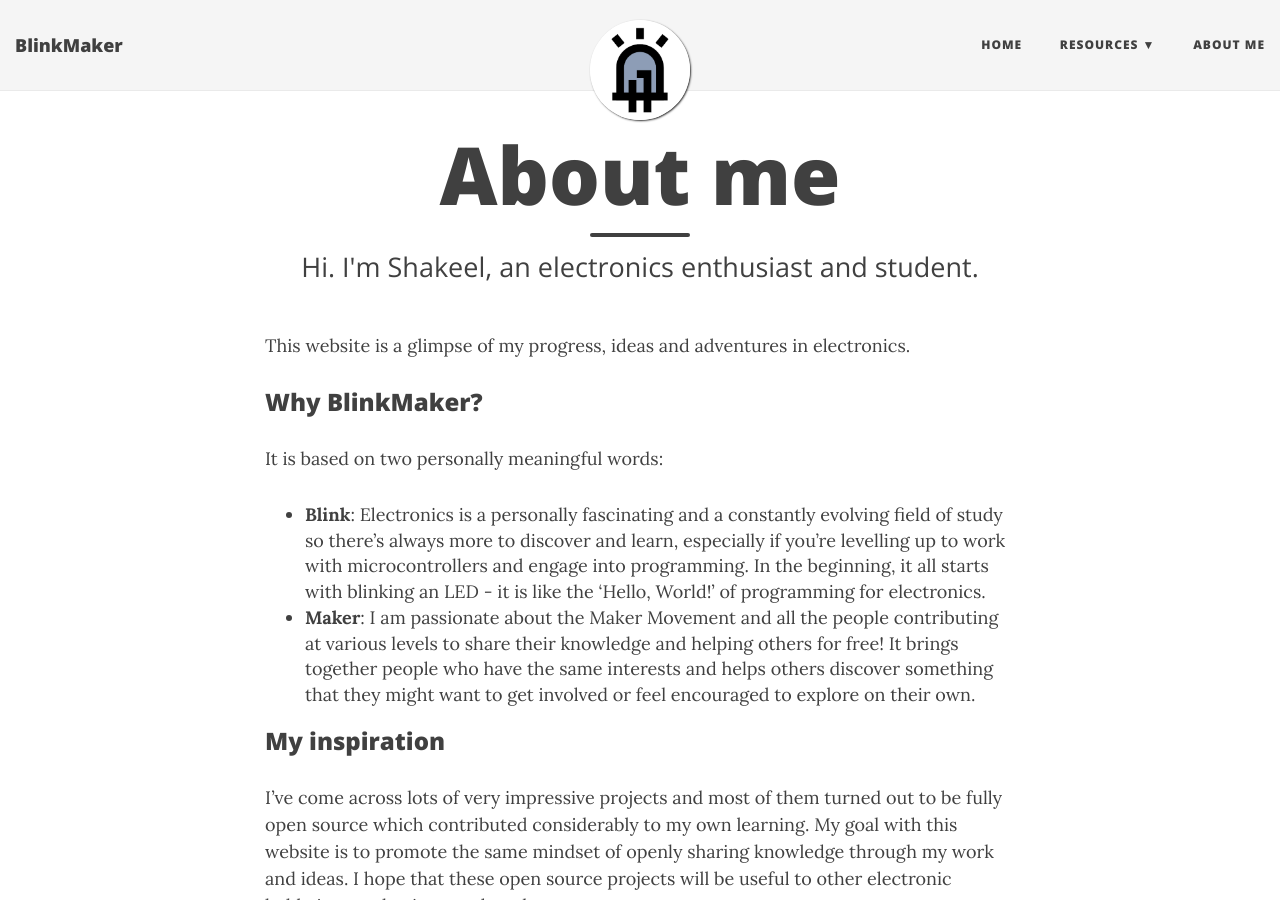
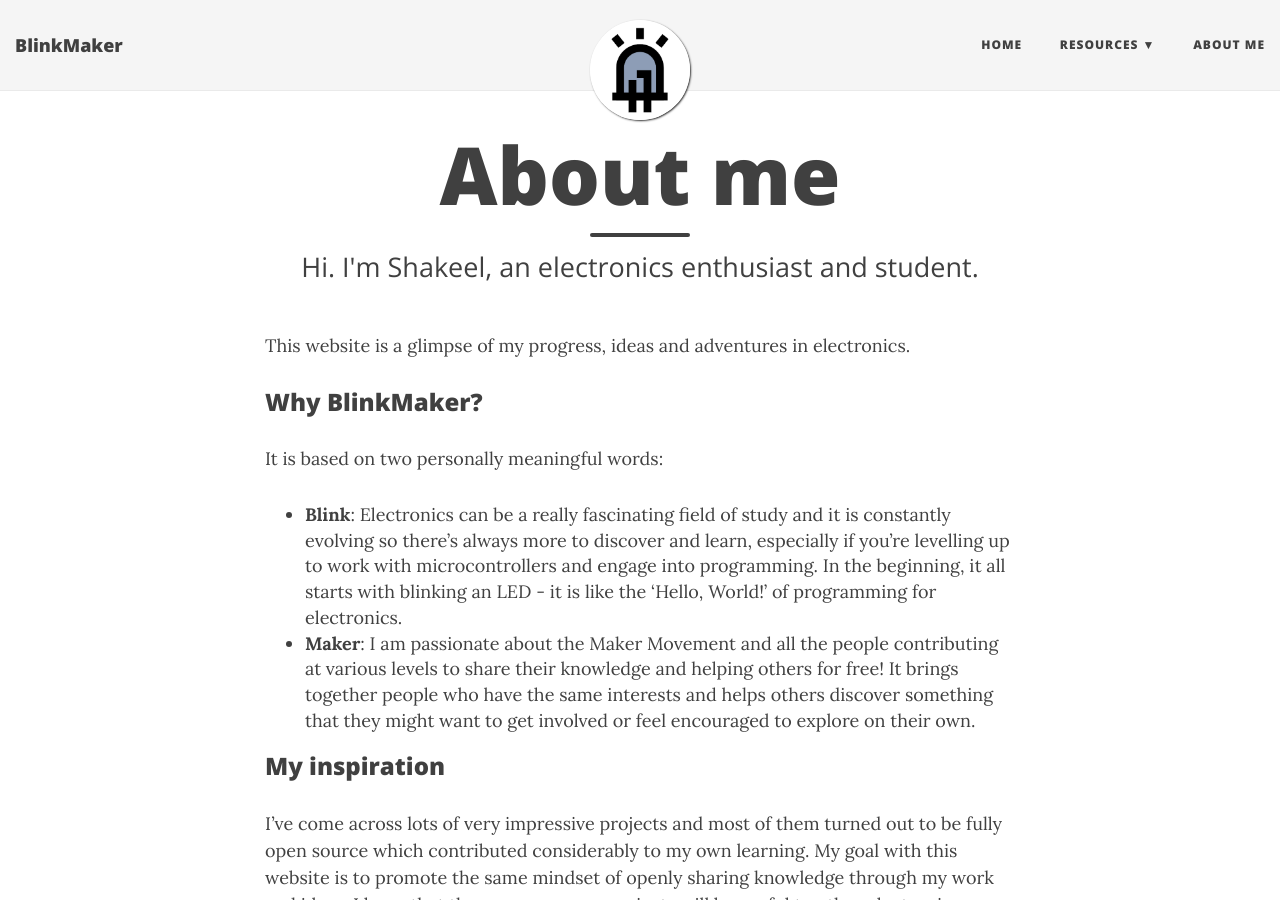
Before and after one commit to blinkmaker/blinkmaker.github.io, a Jekyll site: the page built from aboutme.md, in a window 1280 px wide and 900 px high. Built offline with Jekyll 4.4.1, drawn with Linux system fonts in a browser that asks for light colours; nearby versions of some CDN libraries.

Commit message:
Update aboutme.md

```diff
--- a/aboutme.md
+++ b/aboutme.md
@@ -8,7 +8,7 @@ This website is a glimpse of my progress, ideas and adventures in electronics.
 
 ### Why BlinkMaker?
 It is based on two personally meaningful words:
-* **Blink**: Electronics is a personally fascinating and a constantly evolving field of study so there's always more to discover and learn, especially if you're levelling up to work with microcontrollers and engage into programming. In the beginning, it all starts with blinking an LED - it is like the 'Hello, World!' of programming for electronics.
+* **Blink**: Electronics can be a really fascinating field of study and it is constantly evolving so there's always more to discover and learn, especially if you're levelling up to work with microcontrollers and engage into programming. In the beginning, it all starts with blinking an LED - it is like the 'Hello, World!' of programming for electronics.
 * **Maker**: I am passionate about the Maker Movement and all the people contributing at various levels to share their knowledge and helping others for free! It brings together people who have the same interests and helps others discover something that they might want to get involved or feel encouraged to explore on their own.
 
 ### My inspiration
```
